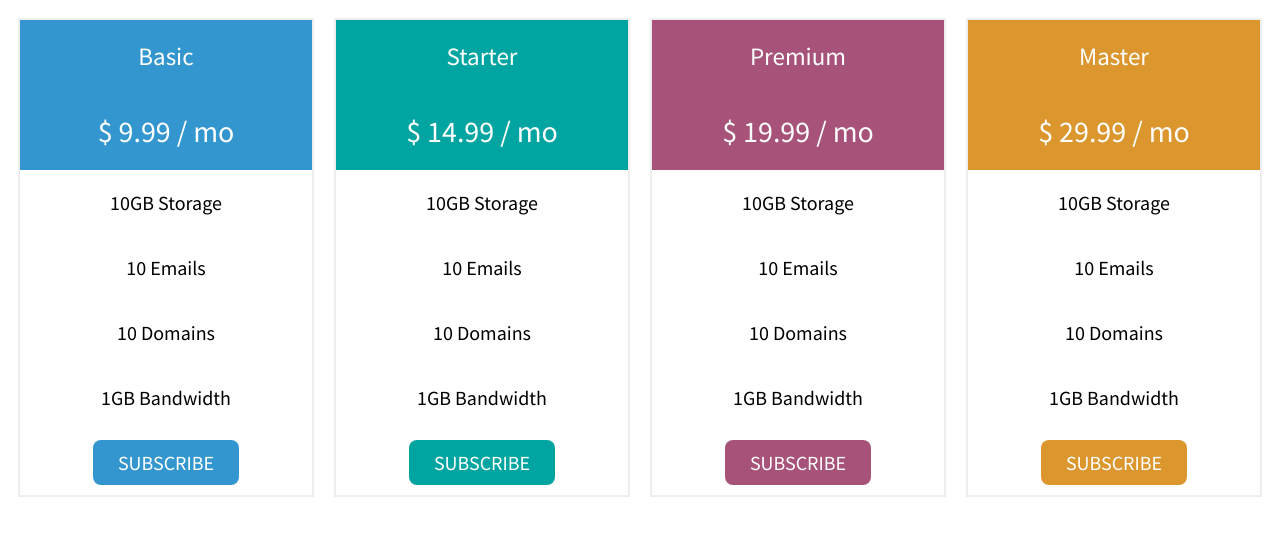
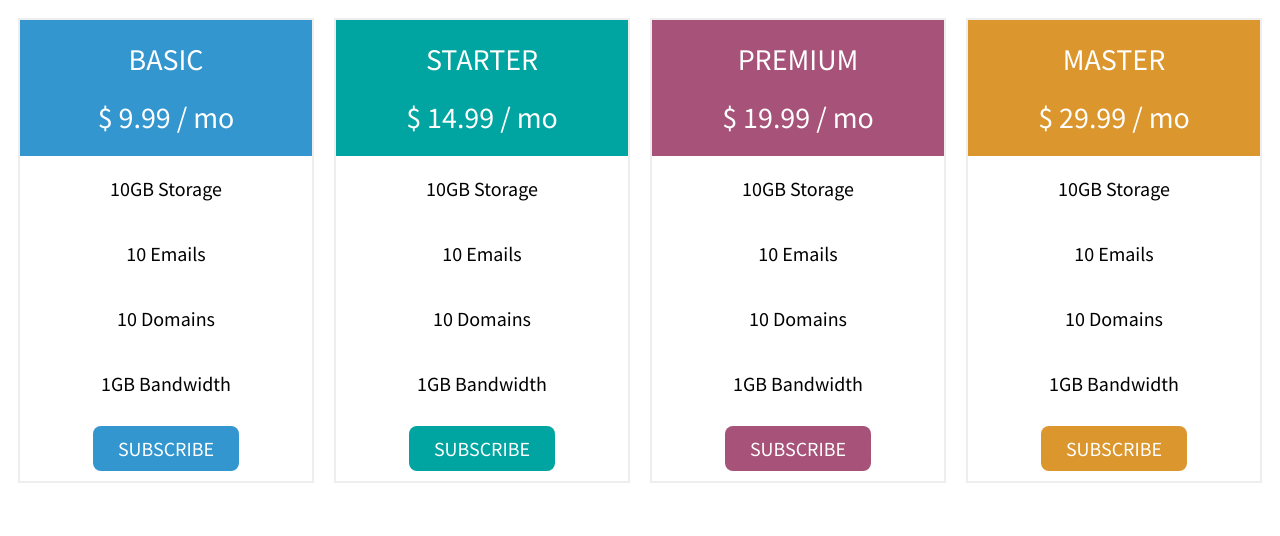
Before and after one commit to alicenormanid/miscellaneous, a plain HTML site: page pricing-cards/index.html in a window 1280 px wide. Drawn offline with Linux system fonts and the light colour scheme.

Commit message:
Changed some styling
Remove bottom padding from headers

```diff
--- a/pricing-cards/index.html
+++ b/pricing-cards/index.html
@@ -11,7 +11,7 @@
   <body>
     <div class="columns">
       <ul class="card" id="card1">
-        <li class="card-header">Basic</li>
+        <li class="card-header">BASIC</li>
         <li class="price">$ 9.99 / mo</li>
         <li>10GB Storage</li>
         <li>10 Emails</li>
@@ -23,7 +23,7 @@
 
     <div class="columns">
         <ul class="card" id="card2">
-          <li class="card-header">Starter</li>
+          <li class="card-header">STARTER</li>
           <li class="price">$ 14.99 / mo</li>
           <li>10GB Storage</li>
           <li>10 Emails</li>
@@ -35,7 +35,7 @@
 
       <div class="columns">
         <ul class="card" id="card3">
-          <li class="card-header">Premium</li>
+          <li class="card-header">PREMIUM</li>
           <li class="price">$ 19.99 / mo</li>
           <li>10GB Storage</li>
           <li>10 Emails</li>
@@ -47,7 +47,7 @@
 
       <div class="columns">
         <ul class="card" id="card4">
-          <li class="card-header">Master</li>
+          <li class="card-header">MASTER</li>
           <li class="price">$ 29.99 / mo</li>
           <li>10GB Storage</li>
           <li>10 Emails</li>
--- a/pricing-cards/styles.scss
+++ b/pricing-cards/styles.scss
@@ -32,7 +32,8 @@ body {
   .card-header {
     background-color: #6cb383;
     color: white;
-    font-size: 2.5rem;
+    font-size: 3rem;
+    padding-bottom: 0;
   }
 
   li {
```
Also changed, not shown: pricing-cards/styles.css, 1 other file.
